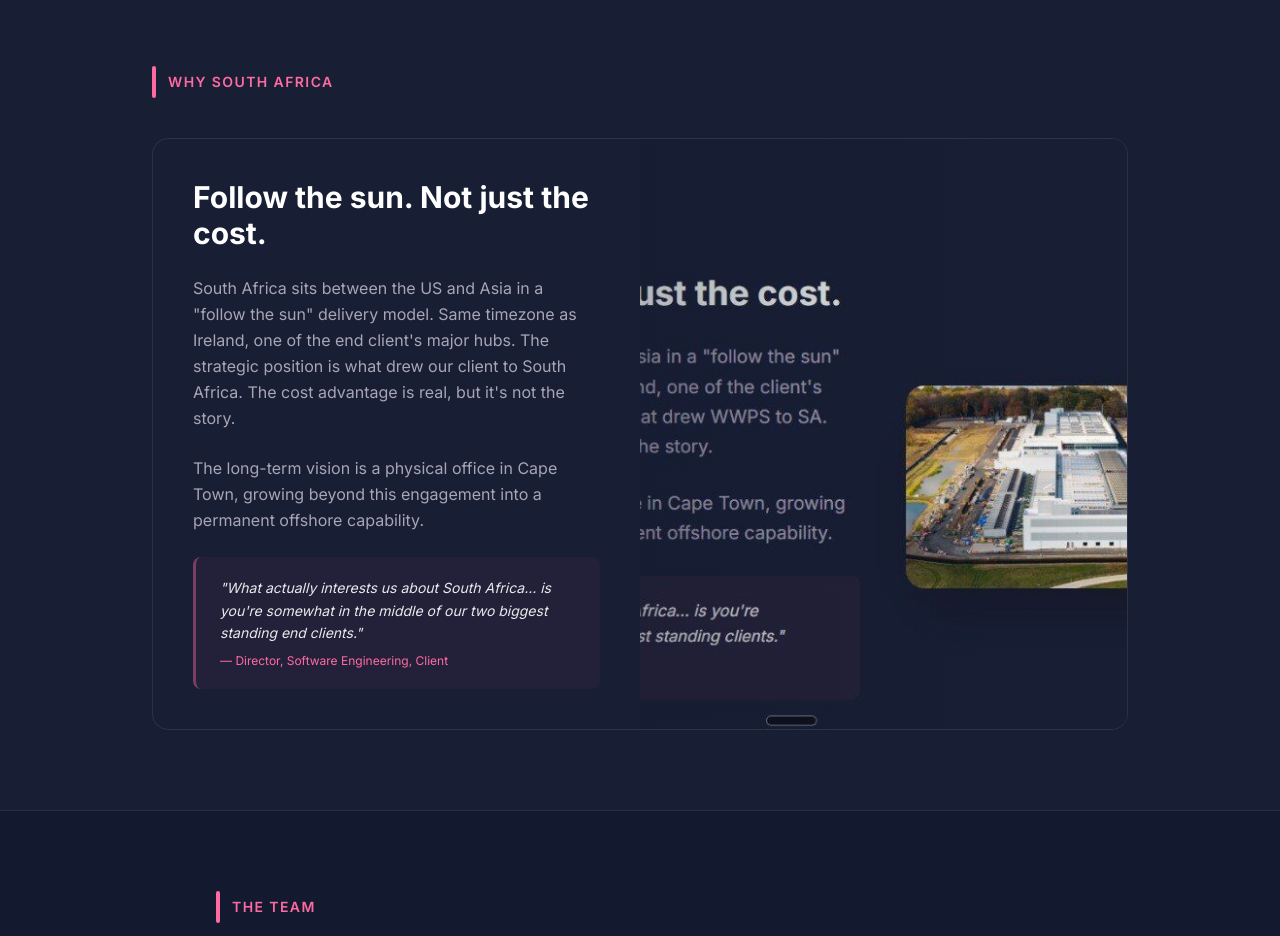
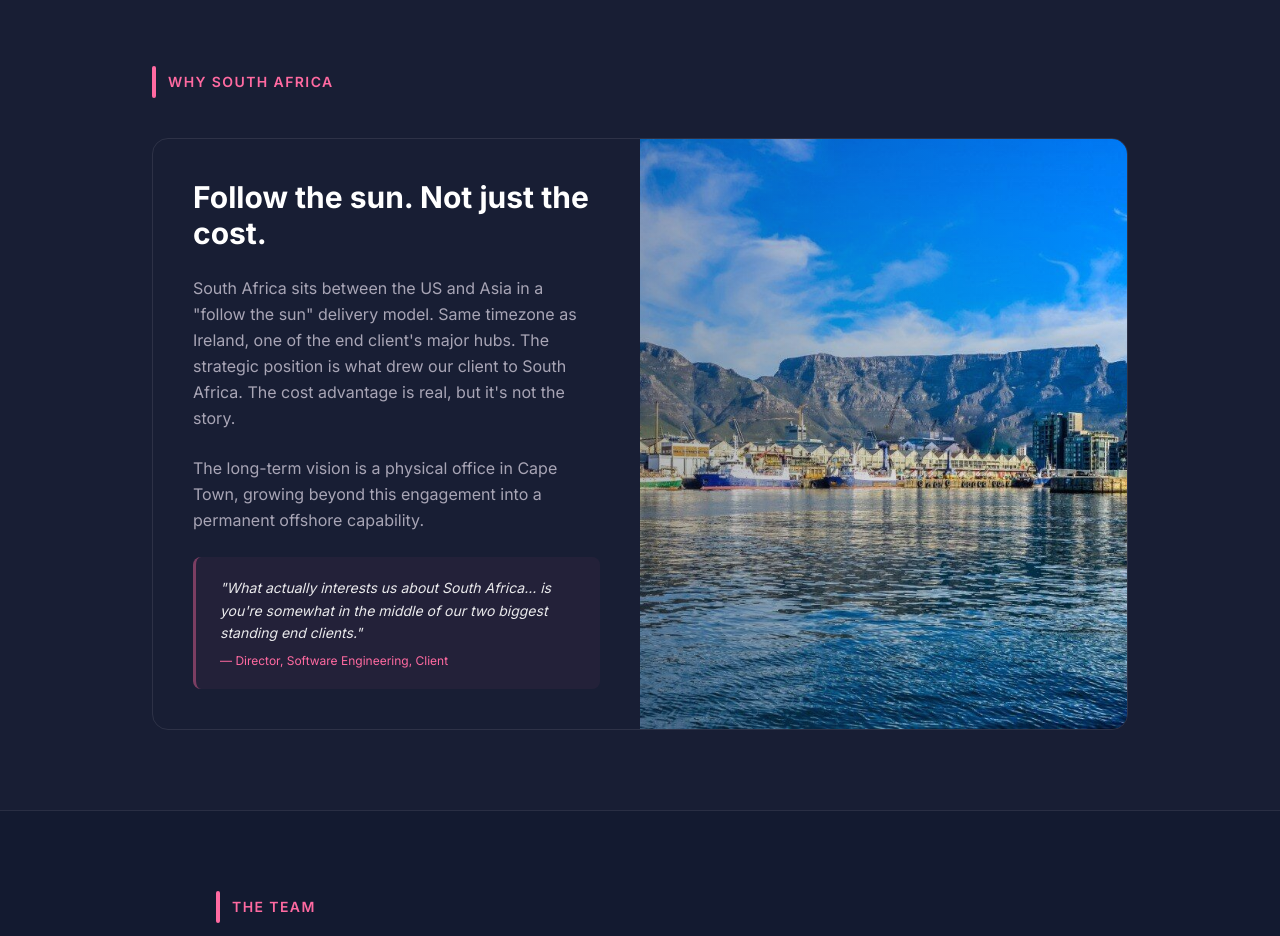
Before and after one commit to Graham-Paulsen/truffle-portal, a Vue app: page / in a window 1280 px wide. Shown: the part 5240-6176 px from the top of the page. Built offline with nearby package versions, Linux system fonts and the light colour scheme.

Commit message:
Fix: use Cape Town image (file_403) not screenshot

```diff
--- a/src/pages/Home.vue
+++ b/src/pages/Home.vue
@@ -369,7 +369,7 @@
           </div>
           <div class="relative min-h-[400px] md:min-h-0">
             <img
-              src="/img/file_402.jpg"
+              src="/img/file_403.jpg"
               alt="Cape Town cityscape with Table Mountain"
               class="w-full h-full object-cover"
             />
```
Also changed, not shown: 2 other files (tests, documents, lock files or other folders).
